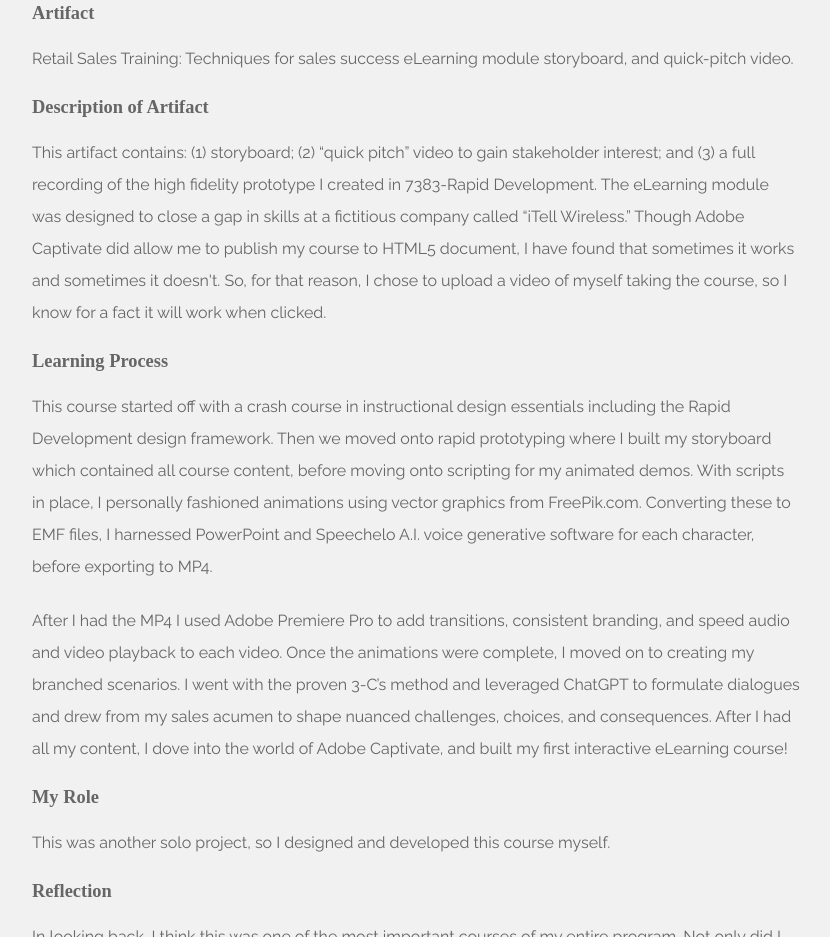
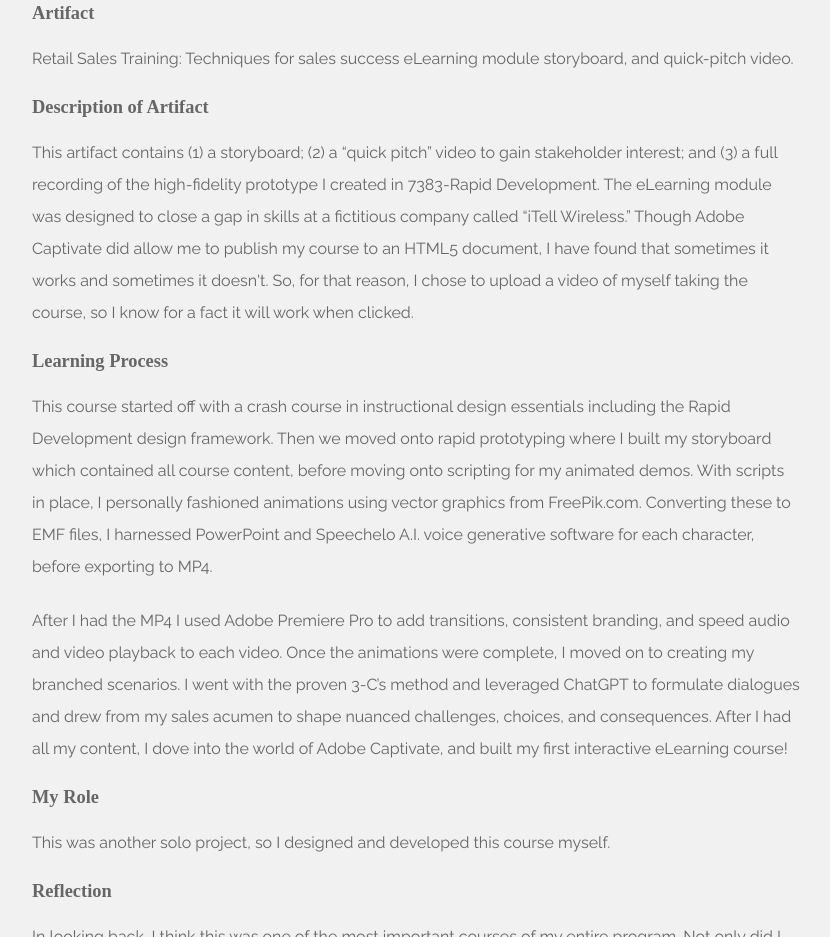
Before and after one commit to phillipsa1/islt_7361.github.io, a plain HTML site: page ISLT7355_webcontent/projects.html in a window 1280 px wide. Shown: the part 3309-4246 px from the top of the page, without its empty margins (224-1054 px from the left). Drawn offline with Linux system fonts and the light colour scheme; a web font is replaced by a local one.

Commit message:
Update projects.html

```diff
--- a/ISLT7355_webcontent/projects.html
+++ b/ISLT7355_webcontent/projects.html
@@ -138,8 +138,8 @@ Tested: April 20, 2023. Passed Chrome, Firefox, and Edge.
 
 
                             <h4> Description of Artifact</h4><br>
-                            <p>This artifact contains: (1) storyboard; (2) “quick pitch” video to gain stakeholder interest; and (3) a full recording of the high fidelity prototype I created in 7383-Rapid Development. The eLearning module was designed to close a gap in skills at a fictitious company called “iTell Wireless.”  Though Adobe Captivate did
-                              allow me to publish my course to HTML5 document, I have found that sometimes it works and sometimes it doesn't. So, for that reason, I chose to upload a video of myself taking the course, so I know for a fact it will work when clicked.
+                            <p>This artifact contains (1) a storyboard; (2) a “quick pitch” video to gain stakeholder interest; and (3) a full recording of the high-fidelity prototype I created in 7383-Rapid Development. The eLearning module was designed to close a gap in skills at a fictitious company called “iTell Wireless.”  Though Adobe Captivate did
+                              allow me to publish my course to an HTML5 document, I have found that sometimes it works and sometimes it doesn't. So, for that reason, I chose to upload a video of myself taking the course, so I know for a fact it will work when clicked.
                             </p><br>
 
                             <h4>Learning Process</h4><br>
```
